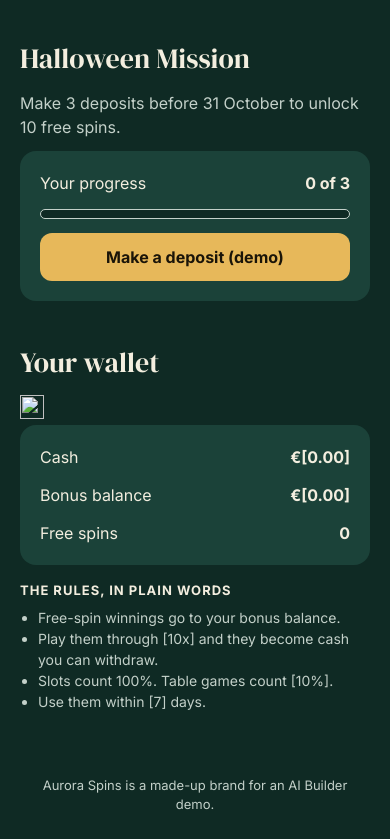
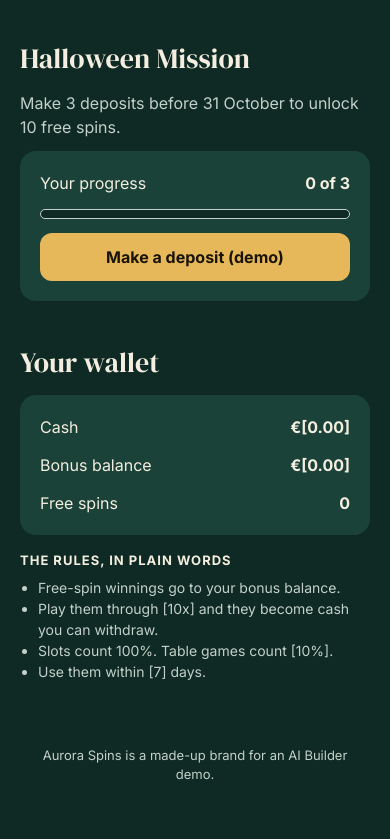
Before and after one commit to evolutionMR/aurora-spins-demo, a website: page public/index.html in a window 390 px wide. Shown: the part 886-1725 px from the top of the page. After the commit the page ends 1695 px from the top, so only its background shows below. Drawn offline with Linux system fonts and the light colour scheme.

Commit message:
Remove broken image with no alt text from the Wallet section
Verified: npm test passes; npm run verify on / (loads, shows "Your wallet" and the made-up brand note; phone/laptop size not checked, Playwright not installed)

Co-Authored-By: Claude Sonnet 5.5 <noreply@anthropic.com>

```diff
--- a/public/index.html
+++ b/public/index.html
@@ -54,7 +54,6 @@
 
     <section id="wallet" aria-labelledby="wallet-title">
       <h2 id="wallet-title" class="section-title">Your wallet</h2>
-      <img src="favicon.svg" width="24" height="24">
       <div class="card">
         <div class="row"><span>Cash</span><strong>€[0.00]</strong></div>
         <div class="row"><span>Bonus balance</span><strong>€[0.00]</strong></div>
```
